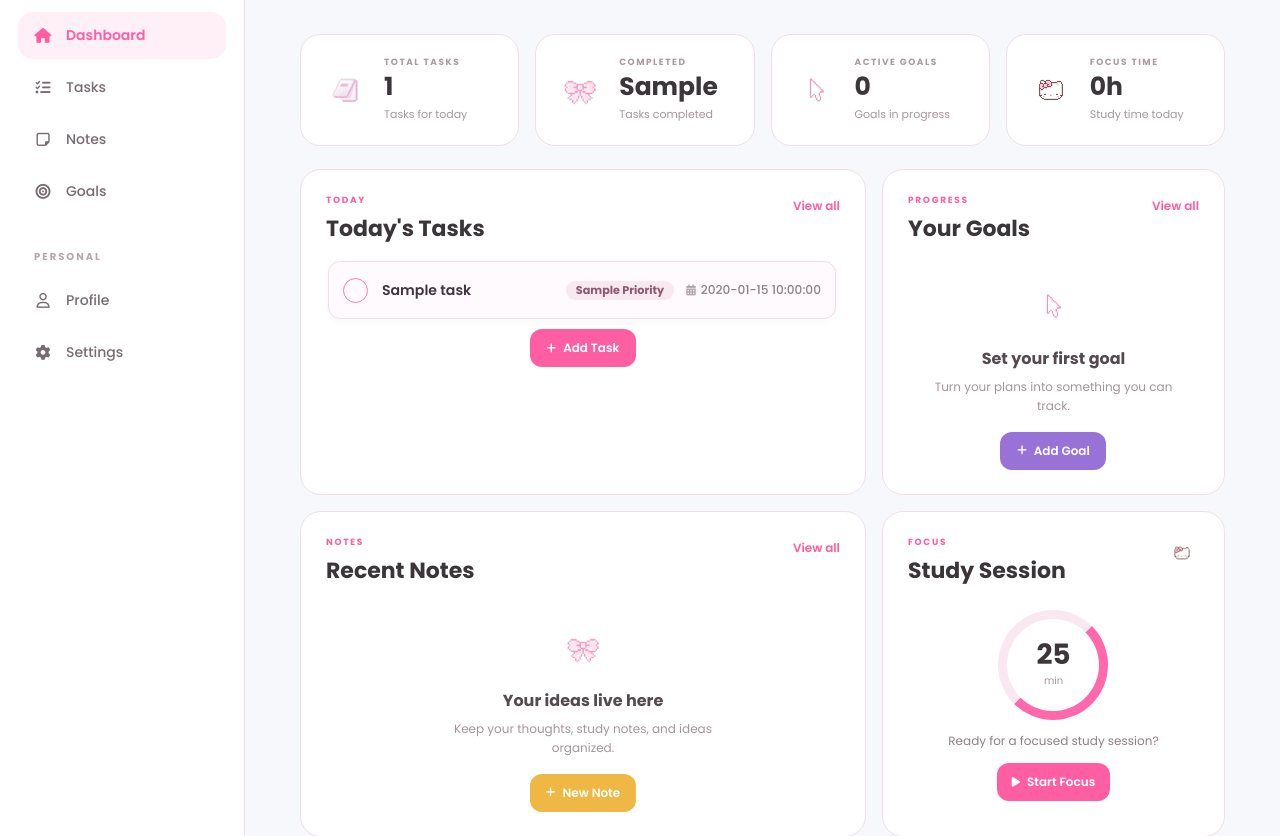
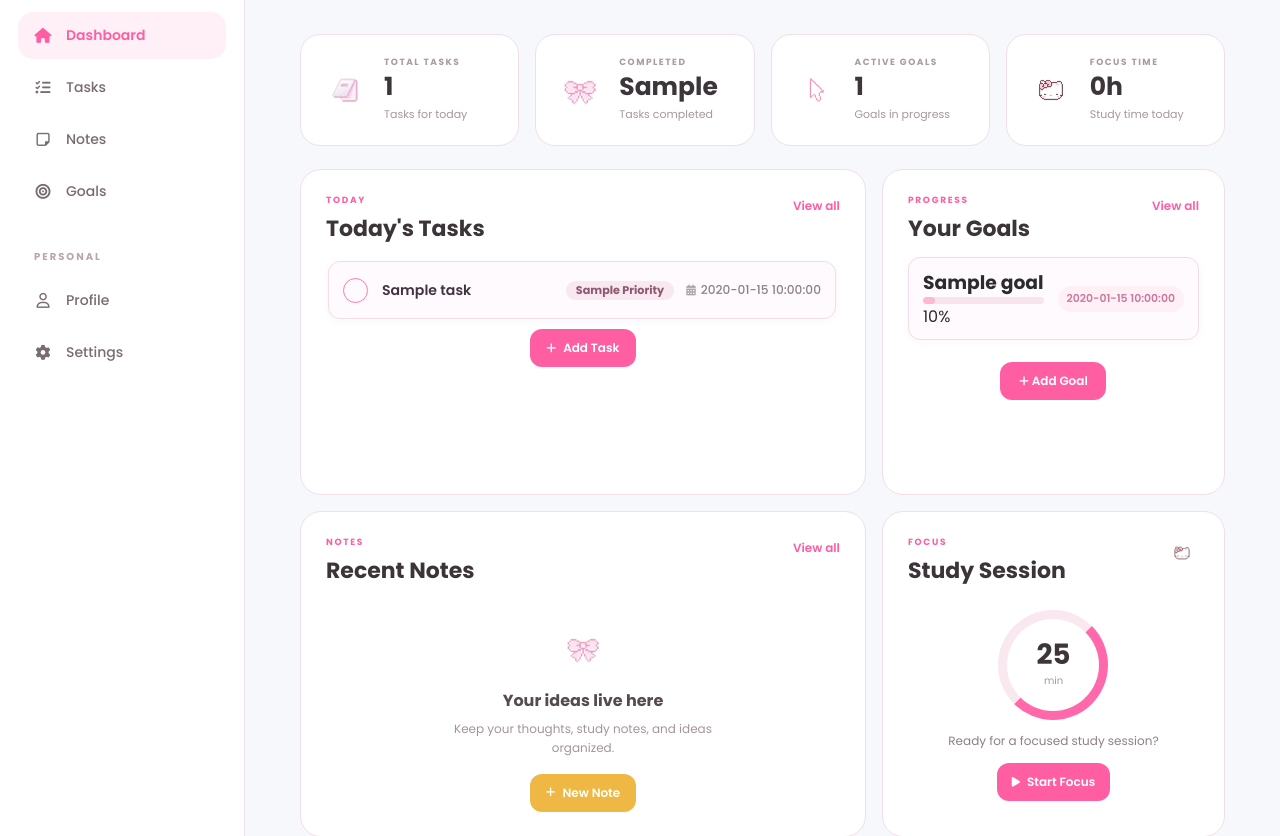
Before and after one commit to doctorocty/MindDesk, a Flask app: template templates/dashboard.html in a window 1280 px wide. Shown: the part 146-982 px from the top of the page. Run offline with Flask 3, Linux system fonts and the light colour scheme; the template is opened without the code that fills it: most values are stand-ins (such as "Sample title", 1, 10 or a date in 2020).

Commit message:
goals feature completed

```diff
--- a/app.py
+++ b/app.py
@@ -247,10 +247,12 @@ def dashboard():
         "user_id"
     )
 
+
     user_name = session.get(
         "user_name",
         "there"
     )
+
 
     if not user_id:
 
@@ -260,6 +262,13 @@ def dashboard():
         }
 
         today_tasks = []
+
+        goal_counts = {
+            "active_goals": 0
+        }
+
+        active_goals = []
+
 
     else:
 
@@ -271,15 +280,26 @@ def dashboard():
             user_id
         )
 
+        goal_counts = get_goal_counts(
+            user_id
+        )
+
+        active_goals = get_active_goals(
+            user_id
+        )
+
 
         today_tasks = []
 
         for task in all_tasks:
 
             if task["completed"]:
+
                 continue
 
-            today_tasks.append(task)
+            today_tasks.append(
+                task
+            )
 
 
     return render_template(
@@ -302,7 +322,13 @@ def dashboard():
             "completed_tasks"
         ],
 
-        today_tasks=today_tasks
+        today_tasks=today_tasks,
+
+        active_goals=active_goals,
+
+        active_goals_count=goal_counts[
+            "active_goals"
+        ]
 
     )
 
--- a/static/css/dashboard.css
+++ b/static/css/dashboard.css
@@ -1637,3 +1637,170 @@ body.dark-mode .dashboard-task-priority.priority-low {
     background: #293c31;
     color: #8fd6a5;
 }
+
+.dashboard-goal-strip {
+    display: flex;
+    flex-direction: column;
+    gap: 10px;
+    width: 100%;
+    max-width: 100%;
+    max-height: 205px;
+    min-height: 0;
+    overflow-x: hidden;
+    overflow-y: auto;
+    padding: 4px 4px 4px 2px;
+    margin-bottom: 18px;
+    box-sizing: border-box;
+    scrollbar-width: thin;
+}
+
+.dashboard-existing-goal {
+    flex: 0 0 auto;
+    width: 100%;
+    min-width: 0;
+    min-height: 68px;
+    display: flex;
+    align-items: center;
+    gap: 14px;
+    padding: 10px 14px;
+    box-sizing: border-box;
+    background: #fffafd;
+    border: 1px solid #f2dce8;
+    border-radius: 12px;
+    box-shadow: 0 2px 8px rgba(80, 45, 65, 0.035);
+    transition: background 0.2s ease, border-color 0.2s ease, box-shadow 0.2s ease, transform 0.2s ease;
+}
+
+.dashboard-existing-goal:hover {
+    transform: translateY(-1px);
+    background: #fff6fa;
+    border-color: #efbfd5;
+    box-shadow: 0 5px 14px rgba(80, 45, 65, 0.07);
+}
+
+.dashboard-goal-info {
+    flex: 1 1 auto;
+    min-width: 0;
+}
+
+.dashboard-goal-title {
+    display: block;
+    width: 100%;
+    margin: 0 0 7px;
+    overflow: hidden;
+    text-overflow: ellipsis;
+    white-space: nowrap;
+    color: #3f3440;
+    font-size: 0.88rem;
+    font-weight: 600;
+}
+
+.dashboard-goal-progress-row {
+    display: flex;
+    align-items: center;
+    gap: 9px;
+    width: 100%;
+}
+
+.dashboard-goal-progress-bar {
+    flex: 1;
+    height: 7px;
+    overflow: hidden;
+    border-radius: 999px;
+    background: #f7e4ed;
+}
+
+.dashboard-goal-progress-fill {
+    display: block;
+    height: 100%;
+    max-width: 100%;
+    min-width: 0;
+    border-radius: 999px;
+    background: #ffb7d4;
+    transition: width 0.3s ease;
+}
+
+.dashboard-goal-progress-text {
+    flex: 0 0 auto;
+    min-width: 32px;
+    color: #e985ae;
+    font-size: 0.72rem;
+    font-weight: 700;
+    text-align: right;
+}
+
+.dashboard-goal-date {
+    flex: 0 0 auto;
+    padding: 5px 9px;
+    border-radius: 999px;
+    background: #fff0f6;
+    color: #c8799d;
+    font-size: 0.68rem;
+    font-weight: 600;
+    white-space: nowrap;
+}
+
+.goal-action {
+    display: block;
+    margin: 22px auto 0;
+    background: #ff5fa2;
+    color: #ffffff;
+}
+
+.goal-action:hover {
+    background: #f45197;
+}
+
+body.dark-mode .goal-action {
+    background: #ff5fa2;
+    color: #ffffff;
+}
+
+body.dark-mode .goal-action:hover {
+    background: #f45197;
+}
+
+.dashboard-existing-goals {
+    margin-bottom: 0;
+}
+
+.goal-action:hover {
+    background: #f45197;
+}
+
+body.dark-mode .dashboard-existing-goal {
+    background: #29242b;
+    border-color: #413844;
+    box-shadow: 0 3px 10px rgba(0, 0, 0, 0.16);
+}
+
+body.dark-mode .dashboard-existing-goal:hover {
+    background: #302a32;
+    border-color: #60465a;
+    box-shadow: 0 6px 16px rgba(0, 0, 0, 0.22);
+}
+
+body.dark-mode .dashboard-goal-title {
+    color: #f3eaf0;
+}
+
+body.dark-mode .dashboard-goal-progress-bar {
+    background: #49353f;
+}
+
+body.dark-mode .dashboard-goal-progress-fill {
+    background: #ff9fc4;
+}
+
+body.dark-mode .dashboard-goal-progress-text {
+    color: #ffb7d4;
+}
+
+body.dark-mode .dashboard-goal-date {
+    background: #44313b;
+    color: #e8a9c4;
+}
+
+body.dark-mode .goal-action {
+    background: #ff5fa2;
+}
--- a/static/js/script.js
+++ b/static/js/script.js
@@ -236,3 +236,19 @@ document.addEventListener("DOMContentLoaded", function () {
     });
 
 });
+
+document.addEventListener("DOMContentLoaded", function () {
+
+    const goalProgressBars = document.querySelectorAll(
+        ".dashboard-goal-progress-fill"
+    );
+
+    goalProgressBars.forEach(function (bar) {
+
+        const progress = bar.dataset.progress || 0;
+
+        bar.style.width = progress + "%";
+
+    });
+
+});
--- a/templates/dashboard.html
+++ b/templates/dashboard.html
@@ -263,7 +263,7 @@
                     </p>
 
                     <p class="stat-number">
-                        0
+                        {{ active_goals_count }}
                     </p>
 
                     <p class="stat-description">
@@ -474,6 +474,55 @@
                 </div>
 
 
+                {% if active_goals %}
+
+    <div class="dashboard-existing-goals">
+
+        {% for goal in active_goals %}
+
+            <div class="dashboard-existing-goal">
+
+                <div class="dashboard-goal-info">
+
+                    <h3>
+                        {{ goal["title"] }}
+                    </h3>
+
+                    <div class="dashboard-goal-progress">
+
+                        <div class="dashboard-goal-progress-bar">
+
+                            <div
+    class="dashboard-goal-progress-fill"
+    data-progress="{{ goal.progress|default(0) }}">
+</div>
+
+                        </div>
+
+                        <span>
+                            {{ goal["progress"] }}%
+                        </span>
+
+                    </div>
+
+                </div>
+
+                {% if goal["target_date"] %}
+
+                    <span class="dashboard-goal-date">
+                        {{ goal["target_date"] }}
+                    </span>
+
+                {% endif %}
+
+            </div>
+
+        {% endfor %}
+
+    </div>
+
+{% else %}
+
     <div class="empty-state">
 
         <div class="custom-empty-icon">
@@ -496,6 +545,8 @@
         </p>
 
     </div>
+
+{% endif %}
 
 
                 <button
@@ -1107,6 +1158,22 @@ document.addEventListener("DOMContentLoaded", function () {
         }
     );
 
+    document
+        .querySelectorAll(".dashboard-goal-progress-fill")
+        .forEach(function (bar) {
+
+            const progress = Math.min(
+                100,
+                Math.max(
+                    0,
+                    Number(bar.dataset.progress) || 0
+                )
+            );
+
+            bar.style.width = progress + "%";
+
+        });
+
 });
 
 </script>
```
Also changed, not shown: database.py (+21 -0 lines). Lines whose indentation alone changed are shown as unchanged.
